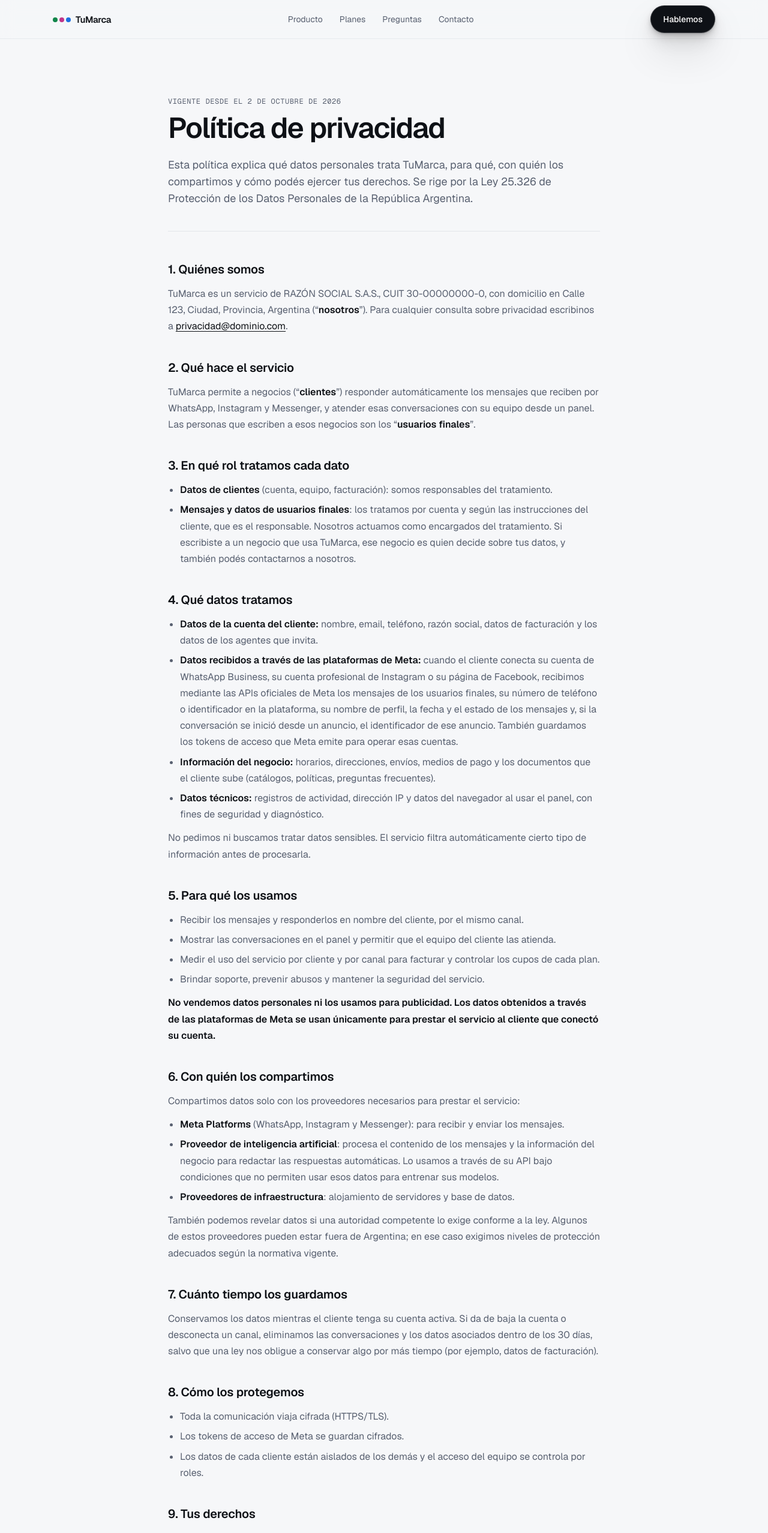
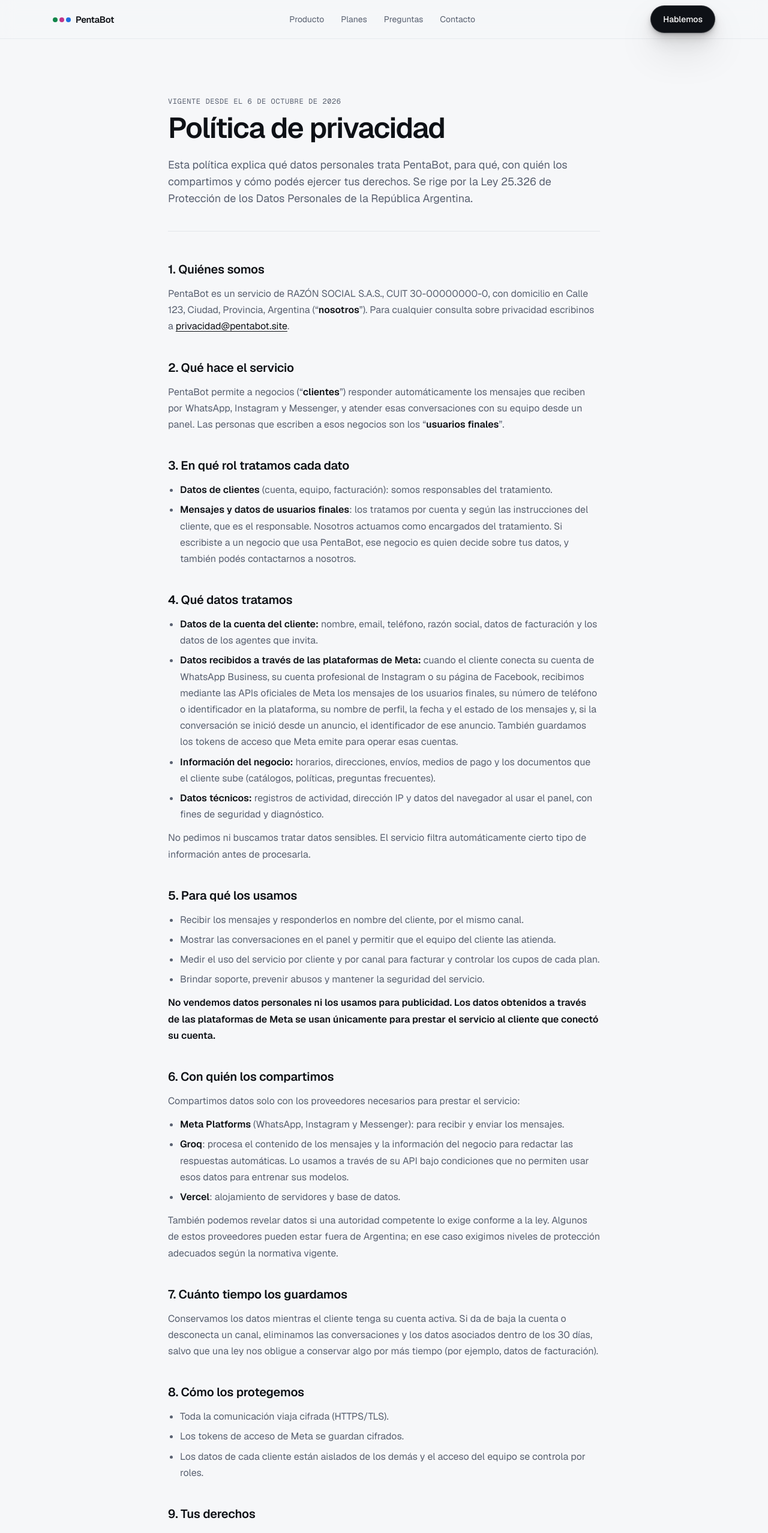
Before and after one commit to Juanruizkk/ChatOmnicanal, a Next.js app in the folder apps/landing/: page /privacidad in a window 1280 px wide. Shown: the top 2556 px of the page at 60% size. Built offline with nearby package versions, Linux system fonts and the light colour scheme.

Commit message:
chore(config): update brand to PentaBot, domain, emails and processors

```diff
--- a/apps/landing/site.config.ts
+++ b/apps/landing/site.config.ts
@@ -18,8 +18,8 @@
 };
 
 export const site = {
-  brand: "TuMarca",
-  domain: "dominio.com",
+  brand: "PentaBot",
+  domain: "pentabot.site",
   description:
     "Respuestas automáticas para WhatsApp, Instagram y Messenger, con una bandeja compartida para que tu equipo tome cualquier conversación.",
   legal: {
@@ -30,22 +30,22 @@
     jurisdiccion: "Ciudad Autónoma de Buenos Aires",
   },
   contact: {
-    email: "contacto@dominio.com",
-    privacyEmail: "privacidad@dominio.com",
+    email: "hola@pentabot.site",
+    privacyEmail: "privacidad@pentabot.site",
     phone: "+54 9 11 0000-0000",
     /** Solo dígitos, formato internacional, para wa.me. */
     whatsapp: "5491100000000",
   },
   /** Proveedores que procesan datos. Mientras no estén definidos se describen por categoría. */
   processors: {
-    llm: null as string | null,
-    hosting: null as string | null,
+    llm: "Groq" as string | null,
+    hosting: "Vercel" as string | null,
   },
   /** Días tras la baja de la cuenta en los que se borran los datos. */
   retentionDays: 30,
   /** Días hábiles para responder un pedido de eliminación. */
   deletionResponseDays: 10,
-  legalUpdatedAt: "2026-10-02",
+  legalUpdatedAt: "2026-10-06",
   plans: [
     {
       name: "Básico",
```
